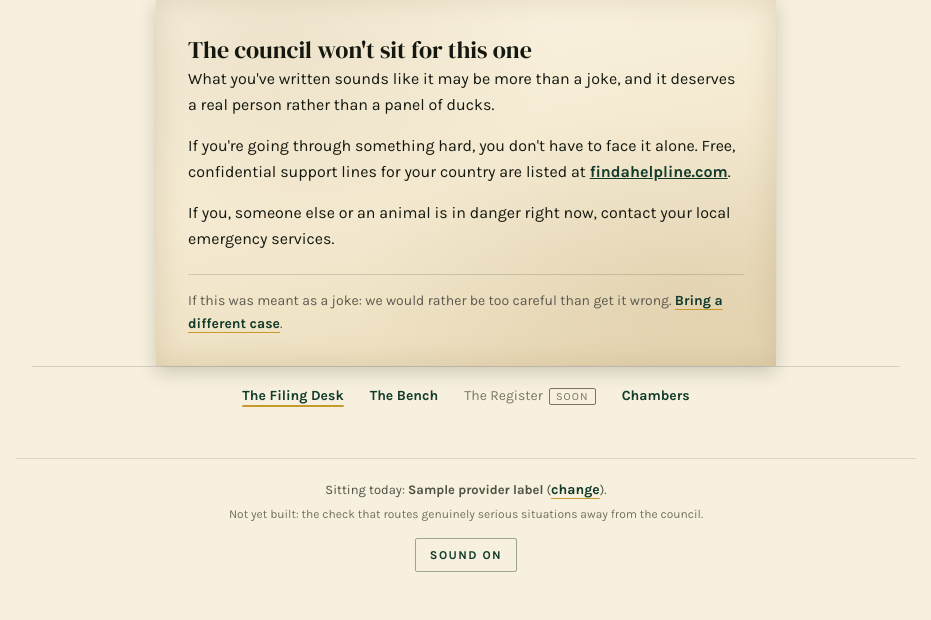
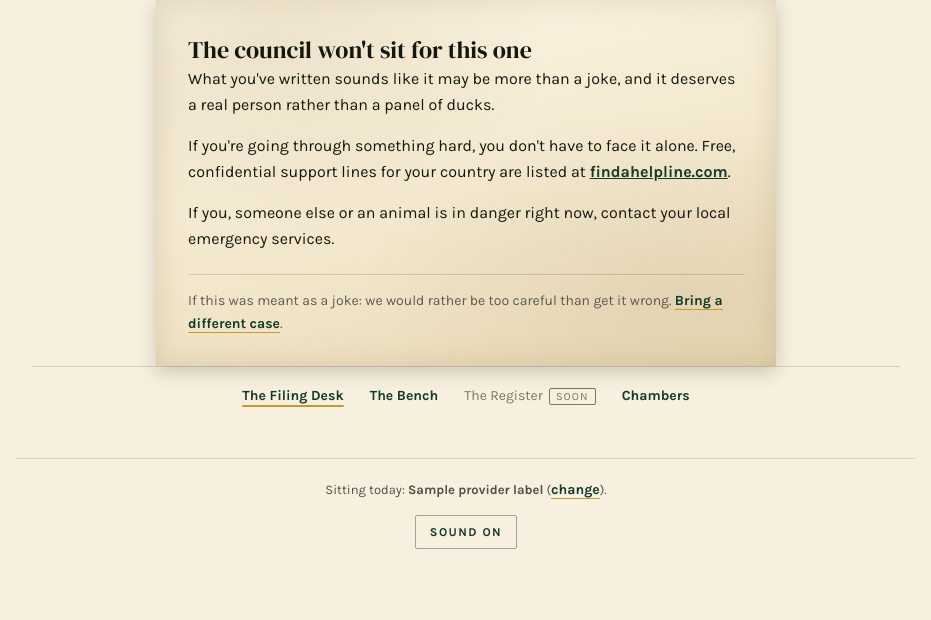
Before and after one commit to Blankscreen-exe/The-Duck-Council, a Python web app: template app/templates/crisis.html in a window 1280 px wide. Shown: the part 264-884 px from the top of the page, without its empty margins (174-1105 px from the left). After the commit the page ends 813 px from the top, so only its background shows below. Run offline with Jinja, Linux system fonts and the light colour scheme; the template is opened without the code that fills it: most values are stand-ins (such as "Sample title", 1, 10 or a date in 2020); some libraries are stand-ins or nearby versions.

Commit message:
Drop the footer note saying the crisis check is not built
The clerk (D41) has routed crisis cases away from the council for a while;
the note was left over from before it existed.

```diff
--- a/app/templates/base.html
+++ b/app/templates/base.html
@@ -27,9 +27,6 @@
       Sitting today: <b>{{ provider_label }}</b> (<a class="quiet" href="/providers">change</a>).
       {% if demo %}Demo mode, so verdicts are scripted and no AI is consulted.{% endif %}
     </p>
-    <p class="foot-note">
-      Not yet built: the check that routes genuinely serious situations away from the council.
-    </p>
     <button type="button" class="sound" data-sound-toggle aria-pressed="false">Sound on</button>
   </footer>
 
```
